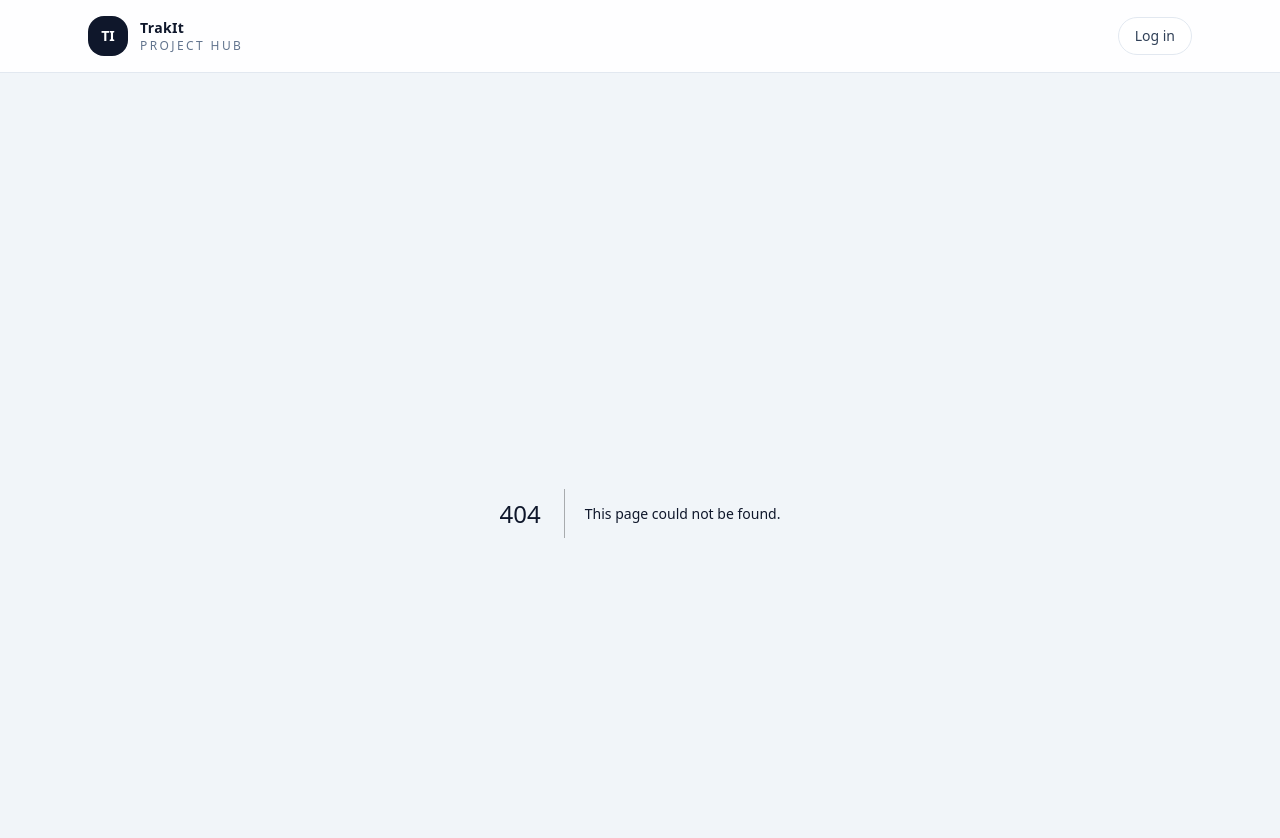
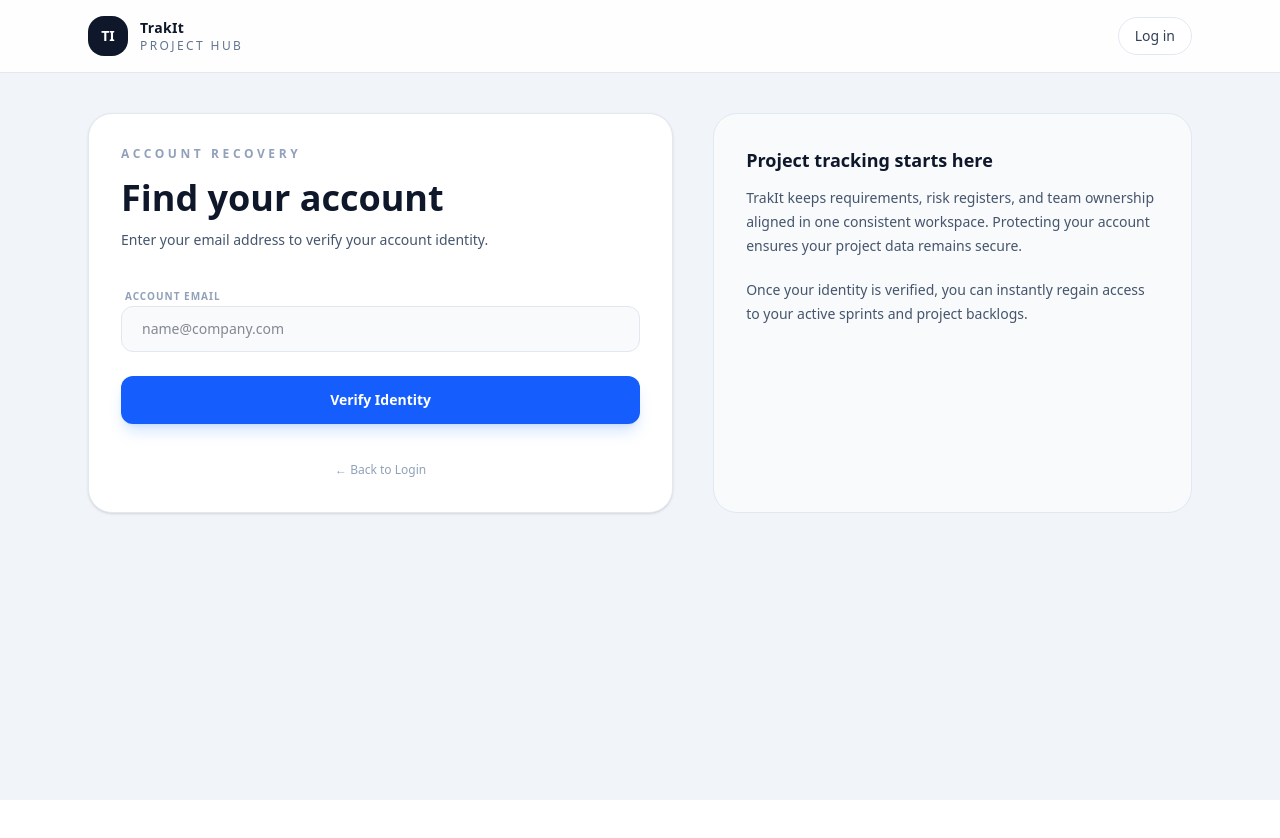
Before and after one commit to SWE6633-Group3/TrakIt, a Next.js app: page /forgot-password in a window 1280 px wide. Before the commit this address had no page. Shown: the top 838 px of the page. After the commit the page ends 800 px from the top, so only its background shows below. Built offline with nearby package versions, Linux system fonts and the light colour scheme.

Commit message:
feat: implement forgot-password flow and synchronize login design

```diff
--- /dev/null
+++ b/app/forgot-password/page.tsx
@@ -0,0 +1,202 @@
+"use client";
+
+import { useState } from "react";
+import Link from "next/link";
+
+const API_BASE = "http://localhost:3001";
+
+export default function ForgotPasswordPage() {
+  const [step, setStep] = useState(1); // 1: Email, 2: New Password, 3: Success
+  const [email, setEmail] = useState("");
+  const [passwords, setPasswords] = useState({ new: "", confirm: "" });
+  const [message, setMessage] = useState<{ type: "success" | "error"; text: string } | null>(null);
+  const [loading, setLoading] = useState(false);
+
+  const handleVerifyEmail = async (e: React.FormEvent) => {
+    e.preventDefault();
+    setLoading(true);
+    setMessage(null);
+
+    try {
+      const res = await fetch(`${API_BASE}/api/verify-email`, {
+        method: "POST",
+        headers: { "Content-Type": "application/json" },
+        body: JSON.stringify({ email: email.trim().toLowerCase() }),
+      });
+      const data = await res.json();
+      if (res.ok) {
+        setStep(2);
+        setMessage(null);
+      } else {
+        setMessage({ type: "error", text: data.error || "Email not found." });
+      }
+    } catch (err) {
+      setMessage({ type: "error", text: "Cannot connect to server. Check backend status." });
+    } finally {
+      setLoading(false);
+    }
+  };
+
+  const handleResetPassword = async (e: React.FormEvent) => {
+    e.preventDefault();
+    setMessage(null);
+
+    if (passwords.new !== passwords.confirm) {
+      setMessage({ type: "error", text: "Passwords do not match." });
+      return;
+    }
+    if (passwords.new.length < 6) {
+      setMessage({ type: "error", text: "Password must be at least 6 characters." });
+      return;
+    }
+
+    setLoading(true);
+    try {
+      const res = await fetch(`${API_BASE}/api/forgot-password`, {
+        method: "POST",
+        headers: { "Content-Type": "application/json" },
+        body: JSON.stringify({ email: email.trim().toLowerCase(), newPassword: passwords.new }),
+      });
+      const data = await res.json();
+      if (res.ok) {
+        setStep(3);
+        setMessage(null);
+      } else {
+        setMessage({ type: "error", text: data.error || "Failed to update password." });
+      }
+    } catch (err) {
+      setMessage({ type: "error", text: "Connection error during update." });
+    } finally {
+      setLoading(false);
+    }
+  };
+
+  return (
+    <div className="grid gap-10 lg:grid-cols-[1.1fr_0.9fr]">
+      {/* Main Form Section */}
+      <section className="rounded-3xl border border-slate-200 bg-white px-8 py-8 shadow-sm dark:border-slate-800 dark:bg-slate-900">
+        <p className="text-xs font-semibold uppercase tracking-[0.3em] text-slate-400 dark:text-slate-500">
+          Account Recovery
+        </p>
+        <h1 className="mt-4 text-3xl font-semibold text-slate-900 md:text-4xl dark:text-slate-100">
+          {step === 1 && "Find your account"}
+          {step === 2 && "Set new password"}
+          {step === 3 && "All set!"}
+        </h1>
+        <p className="mt-3 text-sm text-slate-600 dark:text-slate-300">
+          {step === 1 && "Enter your email address to verify your account identity."}
+          {step === 2 && "Create a secure password for your account."}
+          {step === 3 && "Your credentials have been updated successfully."}
+        </p>
+
+        <div className="mt-8">
+          {step === 3 ? (
+            <div className="space-y-6">
+              <div className="p-4 rounded-2xl text-sm bg-emerald-50 dark:bg-emerald-500/10 text-emerald-600 dark:text-emerald-400 border border-emerald-100 dark:border-emerald-500/20 text-center font-medium">
+                You can now log in to the project portal with your new password.
+              </div>
+              <Link
+                href="/login"
+                className="block w-full text-center rounded-xl bg-slate-900 py-3.5 text-sm font-semibold text-white hover:bg-slate-800 dark:bg-slate-100 dark:text-slate-950 dark:hover:bg-white transition-all shadow-md"
+              >
+                Return to Login
+              </Link>
+            </div>
+          ) : (
+            <>
+              <form onSubmit={step === 1 ? handleVerifyEmail : handleResetPassword} className="space-y-6">
+                {step === 1 ? (
+                  <div className="space-y-2">
+                    <label className="text-[10px] font-bold uppercase tracking-widest text-slate-400 dark:text-slate-500 ml-1">
+                      Account Email
+                    </label>
+                    <input
+                      type="email"
+                      required
+                      placeholder="name@company.com"
+                      className="w-full rounded-xl border border-slate-200 bg-slate-50 px-5 py-3 text-sm text-slate-900 outline-none focus:ring-2 focus:ring-blue-500/20 dark:border-slate-700 dark:bg-slate-800/50 dark:text-white dark:focus:ring-blue-500/40 transition-all"
+                      value={email}
+                      onChange={(e) => setEmail(e.target.value)}
+                    />
+                  </div>
+                ) : (
+                  <div className="space-y-5">
+                    <div className="space-y-2">
+                      <label className="text-[10px] font-bold uppercase tracking-widest text-slate-400 dark:text-slate-500 ml-1">
+                        New Password
+                      </label>
+                      <input
+                        type="password"
+                        required
+                        value={passwords.new}
+                        className="w-full rounded-xl border border-slate-200 bg-slate-50 px-5 py-3 text-sm text-slate-900 outline-none focus:ring-2 focus:ring-blue-500/20 dark:border-slate-700 dark:bg-slate-800/50 dark:text-white transition-all"
+                        onChange={(e) => setPasswords({ ...passwords, new: e.target.value })}
+                      />
+                    </div>
+                    <div className="space-y-2">
+                      <label className="text-[10px] font-bold uppercase tracking-widest text-slate-400 dark:text-slate-500 ml-1">
+                        Confirm Password
+                      </label>
+                      <input
+                        type="password"
+                        required
+                        value={passwords.confirm}
+                        className="w-full rounded-xl border border-slate-200 bg-slate-50 px-5 py-3 text-sm text-slate-900 outline-none focus:ring-2 focus:ring-blue-500/20 dark:border-slate-700 dark:bg-slate-800/50 dark:text-white transition-all"
+                        onChange={(e) => setPasswords({ ...passwords, confirm: e.target.value })}
+                      />
+                    </div>
+                  </div>
+                )}
+
+                <button
+                  type="submit"
+                  disabled={loading}
+                  className="w-full rounded-xl bg-blue-600 py-3.5 text-sm font-semibold text-white hover:bg-blue-500 active:scale-[0.98] disabled:opacity-50 transition-all shadow-lg shadow-blue-500/20"
+                >
+                  {loading ? "Processing..." : step === 1 ? "Verify Identity" : "Reset Password"}
+                </button>
+              </form>
+
+              {message && (
+                <div
+                  className={`mt-6 p-4 rounded-2xl text-xs font-medium border animate-in fade-in slide-in-from-top-2 ${
+                    message.type === "success"
+                      ? "bg-emerald-50 text-emerald-600 border-emerald-100 dark:bg-emerald-500/10 dark:text-emerald-400 dark:border-emerald-500/20"
+                      : "bg-rose-50 text-rose-600 border-rose-100 dark:bg-rose-500/10 dark:text-rose-400 dark:border-rose-500/20"
+                  }`}
+                >
+                  {message.text}
+                </div>
+              )}
+
+              <div className="mt-8 text-center">
+                <Link
+                  href="/login"
+                  className="text-xs font-medium text-slate-400 hover:text-slate-900 dark:text-slate-500 dark:hover:text-white transition-colors"
+                >
+                  ← Back to Login
+                </Link>
+              </div>
+            </>
+          )}
+        </div>
+      </section>
+
+      {/* Sidebar Info Section */}
+      <aside className="rounded-3xl border border-slate-200 bg-slate-50 px-8 py-8 dark:border-slate-800 dark:bg-slate-950">
+        <h2 className="text-lg font-semibold text-slate-900 dark:text-slate-100">
+          Project tracking starts here
+        </h2>
+        <p className="mt-3 text-sm leading-6 text-slate-600 dark:text-slate-300">
+          TrakIt keeps requirements, risk registers, and team ownership aligned
+          in one consistent workspace. Protecting your account ensures your project
+          data remains secure.
+        </p>
+        <p className="mt-5 text-sm leading-6 text-slate-600 dark:text-slate-300">
+          Once your identity is verified, you can instantly regain access to your
+          active sprints and project backlogs.
+        </p>
+      </aside>
+    </div>
+  );
+}
```
